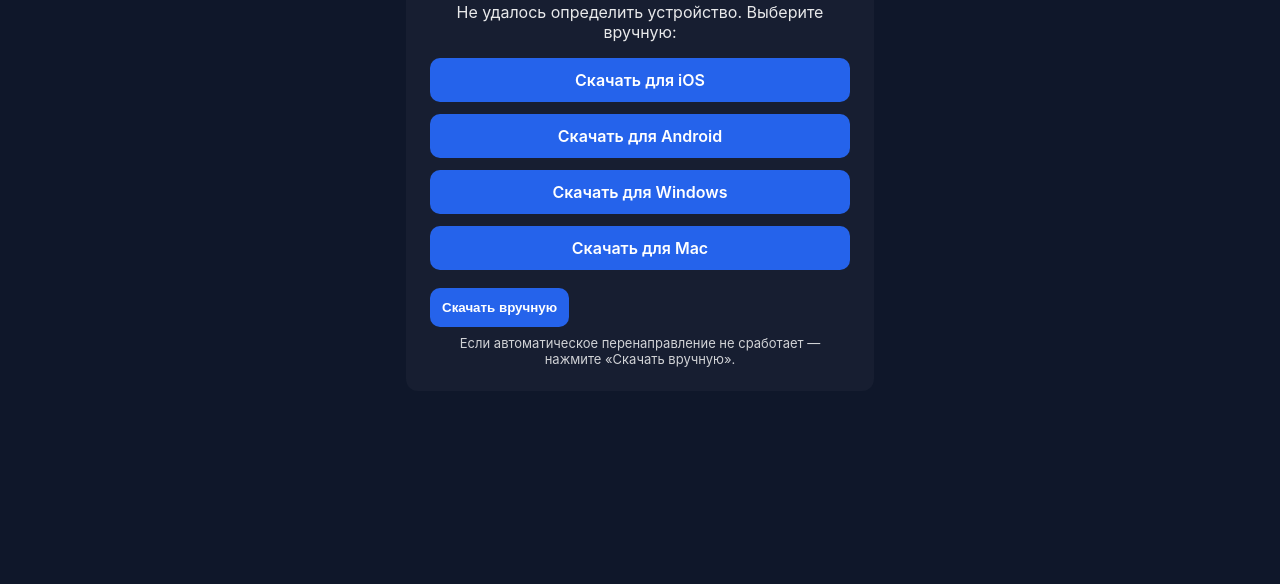
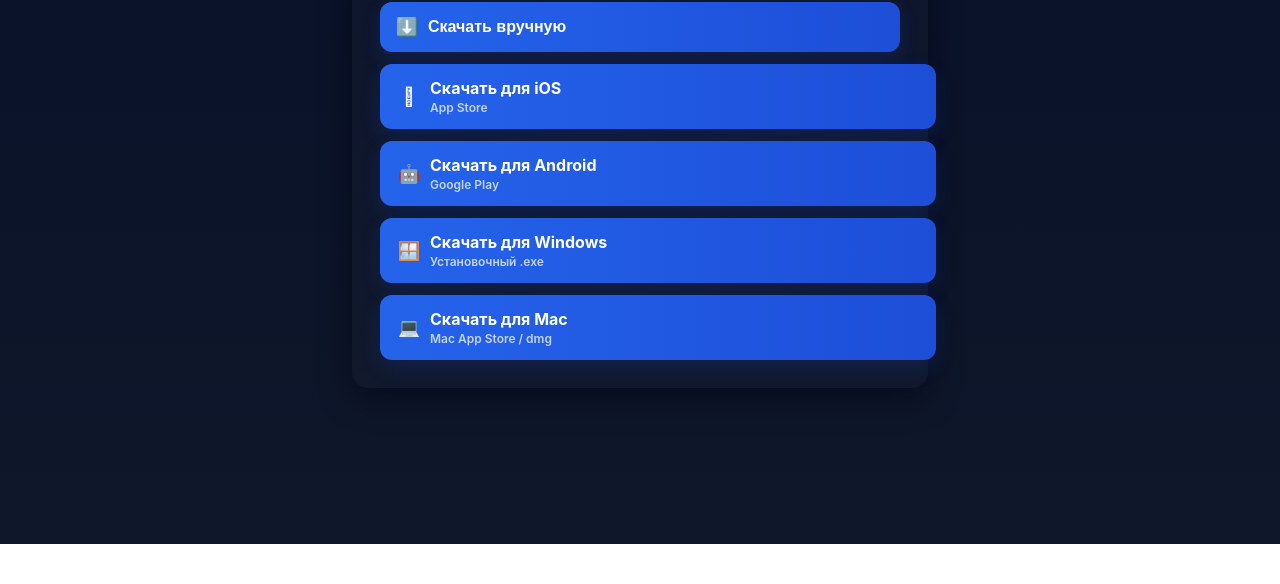
Before and after one commit to ishenko/vpn-redirect, a plain HTML site: page index.html in a window 1280 px wide. Shown: the part 256-840 px from the top of the page. After the commit the page ends 800 px from the top, so only its background shows below. Drawn offline with Linux system fonts and the light colour scheme.

Commit message:
Update index.html

```diff
--- a/index.html
+++ b/index.html
@@ -2,179 +2,261 @@
 <html lang="ru">
 <head>
   <meta charset="UTF-8" />
-  <meta name="viewport" content="width=device-width,initial-scale=1" />
+  <meta name="viewport" content="width=device-width, initial-scale=1.0"/>
   <title>Скачать приложение</title>
   <style>
+    :root{
+      --bg:#0f172a;
+      --card:#0b1220;
+      --primary-start:#2563eb;
+      --primary-end:#1d4ed8;
+      --muted: rgba(255,255,255,0.8);
+      --glass: rgba(255,255,255,0.03);
+    }
+    html,body{height:100%;margin:0}
     body {
-      font-family: -apple-system, BlinkMacSystemFont, "Segoe UI", Roboto, sans-serif;
-      background: #0f172a;
-      color: #ffffff;
+      font-family: -apple-system, BlinkMacSystemFont, "Segoe UI", Roboto, "Helvetica Neue", Arial;
+      background: linear-gradient(180deg, #071029 0%, var(--bg) 100%);
+      color: #fff;
       display: flex;
       align-items: center;
       justify-content: center;
       min-height: 100vh;
-      margin: 0;
-      padding: 20px;
+      padding: 24px;
+      box-sizing: border-box;
     }
     .container {
+      width: 100%;
+      max-width: 520px;
+      background: linear-gradient(180deg, rgba(255,255,255,0.02), rgba(255,255,255,0.01));
+      border-radius: 16px;
+      padding: 28px;
+      box-shadow: 0 10px 30px rgba(2,6,23,0.6);
       text-align: center;
-      max-width: 420px;
-      width: 100%;
-      padding: 24px;
-      background: rgba(255,255,255,0.03);
+    }
+    h1 {
+      margin: 0 0 8px 0;
+      font-size: 22px;
+      font-weight: 700;
+      letter-spacing: -0.2px;
+    }
+    #status {
+      margin: 0 0 20px 0;
+      color: var(--muted);
+      font-size: 15px;
+    }
+
+    .controls {
+      display:flex;
+      justify-content:center;
+      gap:12px;
+      margin-bottom: 12px;
+    }
+
+    .button {
+      display: inline-flex;
+      align-items: center;
+      justify-content: center;
+      gap: 10px;
+      width:100%;
+      padding: 14px 16px;
       border-radius: 12px;
+      border: none;
+      cursor: pointer;
+      font-weight: 700;
+      font-size: 16px;
+      text-decoration: none;
+      color: white;
+      transition: transform .12s ease, box-shadow .12s ease;
+      user-select: none;
+      -webkit-tap-highlight-color: transparent;
     }
-    h1 { margin: 0 0 8px 0; font-size: 20px; }
-    #status { opacity: 0.9; margin-bottom: 16px; }
+    .button:active { transform: translateY(1px) }
+
+    .primary {
+      background: linear-gradient(90deg, var(--primary-start), var(--primary-end));
+      box-shadow: 0 8px 20px rgba(29,78,216,0.18);
+    }
+    .secondary {
+      background: linear-gradient(90deg, rgba(255,255,255,0.02), rgba(255,255,255,0.01));
+      border: 1px solid rgba(255,255,255,0.04);
+      color: var(--muted);
+      font-weight: 600;
+      box-shadow: 0 6px 14px rgba(2,6,23,0.5);
+    }
+
     .buttons {
       display: none;
       flex-direction: column;
       gap: 12px;
-      margin-top: 12px;
+      margin-top: 6px;
     }
-    a.button, button#manualBtn {
-      display: block;
-      padding: 12px;
-      border-radius: 10px;
-      background: #2563eb;
-      color: #fff;
-      text-decoration: none;
-      font-weight: 600;
-      border: none;
-      cursor: pointer;
-      transition: background 0.15s;
-      text-align: center;
+
+    .btn-with-icon { padding-left: 18px; padding-right: 18px; text-align: left; }
+    .icon {
+      width: 22px;
+      height: 22px;
+      display:inline-flex;
+      align-items:center;
+      justify-content:center;
+      font-size:18px;
+      opacity:0.98;
     }
-    a.button:hover, button#manualBtn:hover { background:#1d4ed8; }
-    .manual-wrap { margin-top: 18px; }
-    .small { opacity: 0.8; font-size: 13px; margin-top: 8px; }
+    .label {
+      flex:1;
+      text-align:left;
+    }
+    .sub {
+      display:block;
+      font-size:12px;
+      opacity:0.85;
+      margin-top:2px;
+      color: rgba(255,255,255,0.85);
+      font-weight:600;
+    }
+
+    /* Responsive */
+    @media (max-width:420px){
+      .container{padding:20px}
+      .button{font-size:15px;padding:12px 14px}
+    }
   </style>
 </head>
 <body>
-  <div class="container">
-    <h1>Скачать приложение</h1>
-    <p id="status">Определяем ваше устройство… (<span id="count">3</span>)</p>
+  <div class="container" role="main" aria-labelledby="title">
+    <h1 id="title">Скачать приложение</h1>
+    <p id="status" aria-live="polite">Определяем ваше устройство…</p>
 
-    <div class="buttons" id="fallback">
-      <a class="button" id="btn-ios" href="https://apps.apple.com/ru/app/v2raytun/id6476628951">Скачать для iOS</a>
-      <a class="button" id="btn-android" href="https://play.google.com/store/apps/details?id=com.v2raytun.android">Скачать для Android</a>
-      <a class="button" id="btn-windows" href="https://storage.v2raytun.com/v2RayTun_Setup.exe">Скачать для Windows</a>
-      <a class="button" id="btn-mac" href="https://apps.apple.com/en/app/v2raytun/id6476628951">Скачать для Mac</a>
+    <div class="controls">
+      <!-- Большая кнопка "Скачать вручную" — по умолчанию видна -->
+      <button id="manualBtn" class="button primary" aria-expanded="false" type="button">
+        <span class="icon">⬇️</span>
+        <span class="label">Скачать вручную</span>
+      </button>
     </div>
 
-    <div class="manual-wrap">
-      <button id="manualBtn">Скачать вручную</button>
-      <div class="small">Если автоматическое перенаправление не сработает — нажмите «Скачать вручную».</div>
+    <!-- Скрытые по умолчанию кнопки скачивания (берём href из них в скрипте) -->
+    <div class="buttons" id="fallback">
+      <a id="link-ios" class="button btn-with-icon primary" href="https://apps.apple.com/ru/app/v2raytun/id6476628951">
+        <span class="icon"></span>
+        <span class="label">Скачать для iOS
+          <span class="sub">App Store</span>
+        </span>
+      </a>
+
+      <a id="link-android" class="button btn-with-icon primary" href="https://play.google.com/store/apps/details?id=com.v2raytun.android">
+        <span class="icon">🤖</span>
+        <span class="label">Скачать для Android
+          <span class="sub">Google Play</span>
+        </span>
+      </a>
+
+      <a id="link-windows" class="button btn-with-icon primary" href="https://storage.v2raytun.com/v2RayTun_Setup.exe">
+        <span class="icon">🪟</span>
+        <span class="label">Скачать для Windows
+          <span class="sub">Установочный .exe</span>
+        </span>
+      </a>
+
+      <a id="link-mac" class="button btn-with-icon primary" href="https://apps.apple.com/en/app/v2raytun/id6476628951">
+        <span class="icon">💻</span>
+        <span class="label">Скачать для Mac
+          <span class="sub">Mac App Store / dmg</span>
+        </span>
+      </a>
     </div>
   </div>
 
   <script>
-document.addEventListener('DOMContentLoaded', () => {
-  // ЗАМЕНИТЬ ссылки тут при необходимости:
-  const links = {
-    ios: "https://apps.apple.com/ru/app/v2raytun/id6476628951",
-    android: "https://play.google.com/store/apps/details?id=com.v2raytun.android",
-    windows: "https://storage.v2raytun.com/v2RayTun_Setup.exe",
-    mac: "https://apps.apple.com/en/app/v2raytun/id6476628951"
-  };
-
+    (function () {
       const statusEl = document.getElementById('status');
-  const countEl = document.getElementById('count');
-  const fallbackEl = document.getElementById('fallback');
+      const fallback = document.getElementById('fallback');
       const manualBtn = document.getElementById('manualBtn');
 
-  let countdown = 3;
-  let autoRedirectTimer = null;
-  let countdownInterval = null;
-  let autoRedirectCancelled = false;
+      // Читаем href из ссылок (чтобы не дублировать)
+      const iosHref = document.getElementById('link-ios').href || null;
+      const androidHref = document.getElementById('link-android').href || null;
+      const windowsHref = document.getElementById('link-windows').href || null;
+      const macHref = document.getElementById('link-mac').href || null;
 
-  function isValidLink(url) {
-    return typeof url === 'string' && url.length > 4 && !/LINK/.test(url);
-  }
+      let redirectTimeout = null;
+      let redirectCanceled = false;
 
-  // Надёжная детекция iPadOS + iPhone/Android/Windows/macOS
       function detectPlatform() {
-    const ua = navigator.userAgent || navigator.vendor || window.opera;
-    // iPadOS detection: может показывать Macintosh, но иметь сенсорные точки
-    if ((/iPad|iPhone|iPod/.test(ua) && !window.MSStream) ||
-        (navigator.platform === 'MacIntel' && navigator.maxTouchPoints > 1)) {
-      return 'ios';
-    }
+        const ua = navigator.userAgent || navigator.vendor || window.opera || '';
+        // iPadOS detection (iPadOS 13+ reports MacIntel but has touch)
+        const isIpadOs = (navigator.platform === 'MacIntel' && navigator.maxTouchPoints && navigator.maxTouchPoints > 1);
+        if (/iPad|iPhone|iPod/.test(ua) || isIpadOs) return 'ios';
         if (/Android/.test(ua)) return 'android';
-    if (/Windows NT/.test(ua)) return 'windows';
-    if (/Macintosh/.test(ua)) return 'mac';
+        if (/Windows NT|Win32|Win64/.test(ua)) return 'windows';
+        if (/Macintosh|Mac OS X/.test(ua)) return 'mac';
         return 'unknown';
       }
 
-  function showFallback(reason) {
-    statusEl.textContent = reason || "Не удалось определить устройство. Выберите вручную:";
-    fallbackEl.style.display = 'flex';
+      function getTargetFor(platform) {
+        switch(platform) {
+          case 'ios': return iosHref;
+          case 'android': return androidHref;
+          case 'windows': return windowsHref;
+          case 'mac': return macHref;
+          default: return null;
+        }
       }
 
-  function doRedirect() {
-    if (autoRedirectCancelled) return;
-    const platform = detectPlatform();
-    const target = links[platform];
-
-    if (platform === 'unknown') {
-      showFallback("Не удалось определить устройство. Выберите вручную:");
-      return;
+      function showFallback() {
+        fallback.style.display = 'flex';
+        statusEl.textContent = 'Выберите устройство для скачивания:';
+        manualBtn.setAttribute('aria-expanded', 'true');
       }
 
-    if (!isValidLink(target)) {
-      // если ссылка не задана или заглушка — показать fallback
-      showFallback("Ссылка для этого устройства не указана. Выберите вручную:");
-      return;
+      function cancelRedirect() {
+        redirectCanceled = true;
+        if (redirectTimeout) {
+          clearTimeout(redirectTimeout);
+          redirectTimeout = null;
+        }
       }
 
-    // Перед редиректом обновим статус на несколько мгновений (пользователь увидит)
-    statusEl.textContent = "Перенаправляем...";
-    // Попробуем перенаправить
+      // Нажатие "Скачать вручную"
+      manualBtn.addEventListener('click', function () {
+        cancelRedirect();
+        showFallback();
+        // Скрываем саму кнопку "Скачать вручную"
+        manualBtn.style.display = 'none';
+      });
+
+      // Запуск логики: показываем текст 3 секунды, потом редирект если возможно
+      (function initRedirectFlow(){
+        statusEl.textContent = 'Определяем ваше устройство…';
+        const platform = detectPlatform();
+        const target = getTargetFor(platform);
+
+        // Ждём 3 секунды
+        redirectTimeout = setTimeout(function () {
+          redirectTimeout = null;
+          if (redirectCanceled) return;
+
+          if (target) {
+            // Автоматический редирект
+            statusEl.textContent = 'Перенаправляем...';
+            // Используем replace чтобы не сохранять промежуточную страницу в истории
             try {
               window.location.replace(target);
             } catch (e) {
-      // в редких случаях replace может упасть в некоторых webview — покажем fallback
-      showFallback("Перенаправление заблокировано. Выберите вручную:");
+              // В очень редком случае блокировки — показываем кнопки
+              showFallback();
             }
+          } else {
+            // Не удалось определить или нет ссылки — показываем кнопки
+            showFallback();
           }
+        }, 3000);
+      })();
 
-  function startCountdown() {
-    countEl.textContent = countdown;
-    countdownInterval = setInterval(() => {
-      countdown--;
-      countEl.textContent = countdown;
-      if (countdown <= 0) {
-        clearInterval(countdownInterval);
-      }
-    }, 1000);
-
-    // Запускаем автопереход через 3 секунды
-    autoRedirectTimer = setTimeout(() => {
-      doRedirect();
-    }, 3000);
-  }
-
-  // Если пользователь запросил "Скачать вручную" — отменяем автопереход и показываем кнопки
-  manualBtn.addEventListener('click', () => {
-    autoRedirectCancelled = true;
-    if (autoRedirectTimer) clearTimeout(autoRedirectTimer);
-    if (countdownInterval) clearInterval(countdownInterval);
-    showFallback("Выберите вручную:");
-  });
-
-  // Небольшая проверка: если при загрузке уже неизвестная платформа или ссылки явно пустые - покажем fallback сразу
-  const platform = detectPlatform();
-  if (platform === 'unknown' ||
-      !isValidLink(links[platform])) {
-    // показываем fallback, но всё равно даём пользователю возможность авто-редиректа (по желанию)
-    showFallback();
-    // не запускаем авто-редирект в этом случае; если хочешь всё-таки пытаться — раскомментируй startCountdown();
-  } else {
-    startCountdown();
-  }
-
-  // Дополнительно: если хочешь, можно скрыть manualBtn на iOS/Android, но я оставил его доступным всегда.
-});
+      // Доп: если пользователь всё же нажмёт одну из ссылок — отменяем таймер на всякий случай
+      const downloadLinks = fallback.querySelectorAll('a');
+      downloadLinks.forEach(a => a.addEventListener('click', () => cancelRedirect()));
+    })();
   </script>
 </body>
 </html>
```
Lines whose indentation alone changed are shown as unchanged.
